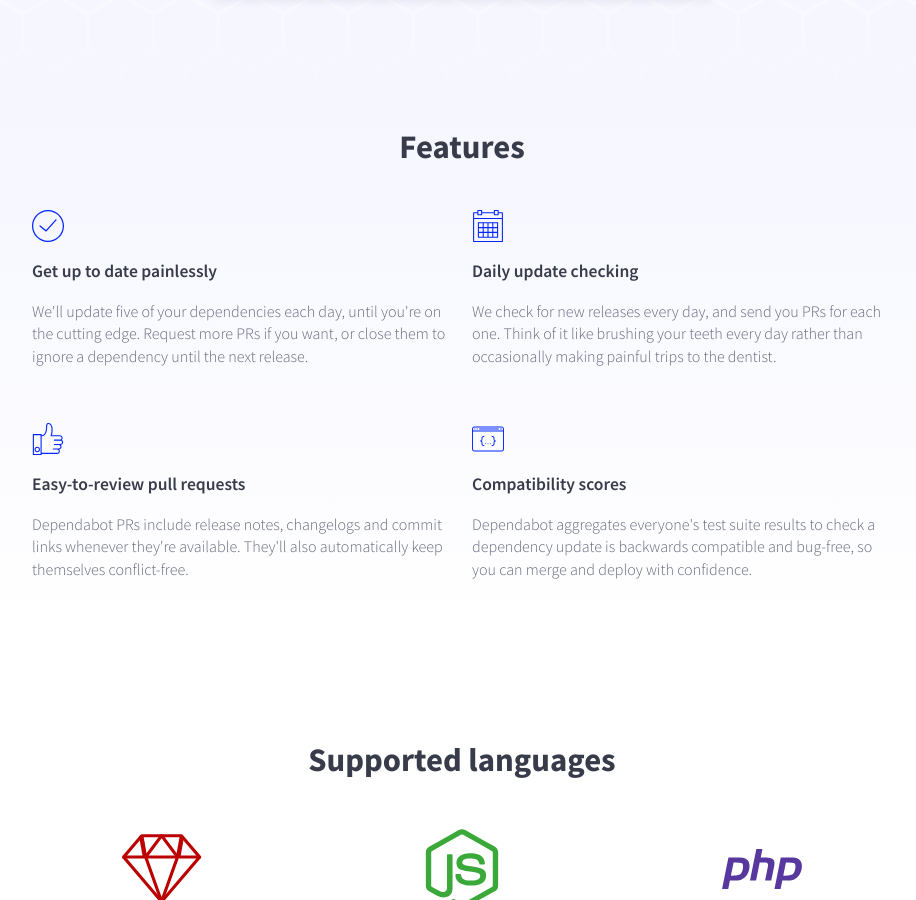
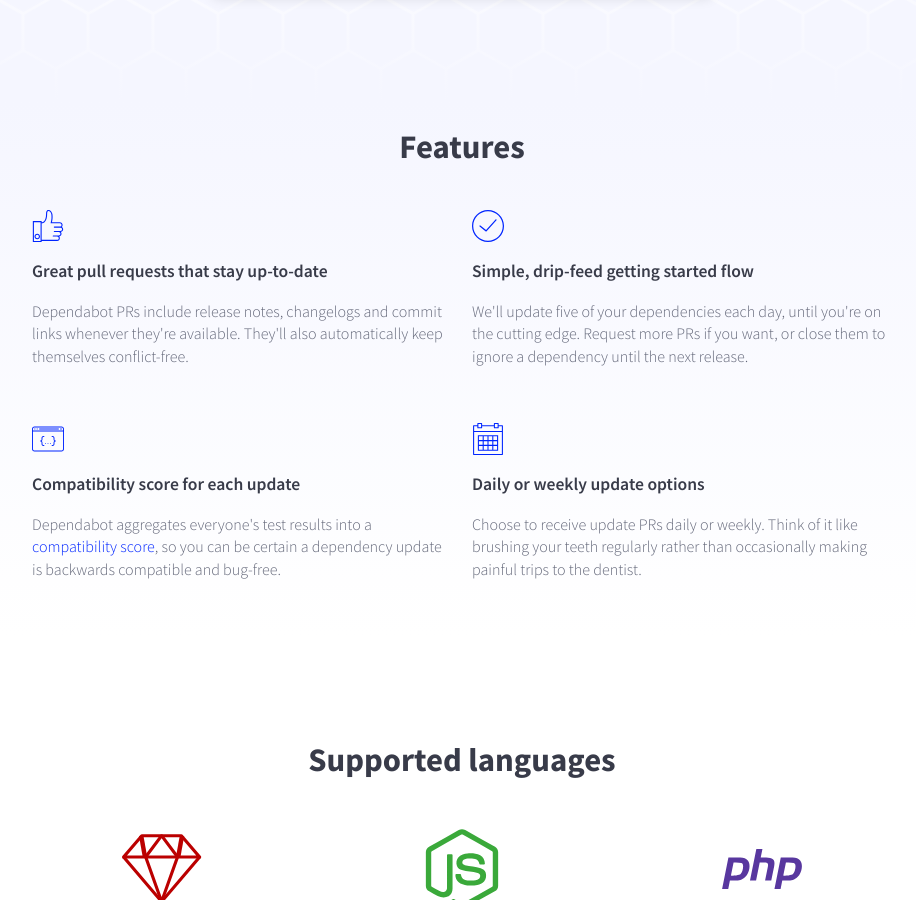
Before and after one commit to desenvolvedorIcotrade/App.bot, a Jekyll site: the page index.html, which Jekyll copies as it is, in a window 1280 px wide and 900 px high, scrolled down 1526 px. Shown: the whole window, without its empty margins (178-1094 px from the left). Built offline with Jekyll 4.4.1, drawn with Linux system fonts in a browser that asks for light colours; nearby versions of some CDN libraries.

Commit message:
Better features text

```diff
--- a/index.html
+++ b/index.html
@@ -113,12 +113,34 @@
         <div class="feature-boxes">
           <div class="feature-box">
             <div class="feature-icon">
+              <img src="/images/icon-thumbs-up.svg" />
+            </div>
+            <div class="feature-description">
+              <h3>Great pull requests that stay up-to-date</h3>
+              <p>Dependabot PRs include release notes, changelogs and commit links whenever they're available. They'll also
+                automatically keep themselves conflict-free.</p>
+            </div>
+          </div>
+
+          <div class="feature-box">
+            <div class="feature-icon">
               <img src="/images/icon-tick.svg" />
             </div>
             <div class="feature-description">
-              <h3>Get up to date painlessly</h3>
+              <h3>Simple, drip-feed getting started flow</h3>
               <p>We'll update five of your dependencies each day, until you're on the cutting edge. Request more PRs if you
                 want, or close them to ignore a dependency until the next release.</p>
+            </div>
+          </div>
+
+          <div class="feature-box">
+            <div class="feature-icon">
+              <img src="/images/icon-code.svg" />
+            </div>
+            <div class="feature-description">
+              <h3>Compatibility score for each update</h3>
+              <p>Dependabot aggregates everyone's test results into a <a href="compatibility-score.html">compatibility score</a>, so you can be certain a dependency
+                update is backwards compatible and bug-free.</p>
             </div>
           </div>
 
@@ -127,31 +149,9 @@
               <img src="/images/icon-calendar.svg" />
             </div>
             <div class="feature-description">
-              <h3>Daily update checking</h3>
-              <p>We check for new releases every day, and send you PRs for each one. Think of it like brushing your teeth every
-                day rather than occasionally making painful trips to the dentist.</p>
-            </div>
-          </div>
-
-          <div class="feature-box">
-            <div class="feature-icon">
-              <img src="/images/icon-thumbs-up.svg" />
-            </div>
-            <div class="feature-description">
-              <h3>Easy-to-review pull requests</h3>
-              <p>Dependabot PRs include release notes, changelogs and commit links whenever they're available. They'll also
-                automatically keep themselves conflict-free.</p>
-            </div>
-          </div>
-
-          <div class="feature-box">
-            <div class="feature-icon">
-              <img src="/images/icon-code.svg" />
-            </div>
-            <div class="feature-description">
-              <h3>Compatibility scores</h3>
-              <p>Dependabot aggregates everyone's test suite results to check a dependency update is backwards compatible
-                and bug-free, so you can merge and deploy with confidence.</p>
+              <h3>Daily or weekly update options</h3>
+              <p>Choose to receive update PRs daily or weekly. Think of it like brushing your teeth
+                regularly rather than occasionally making painful trips to the dentist.</p>
             </div>
           </div>
         </div>
```
